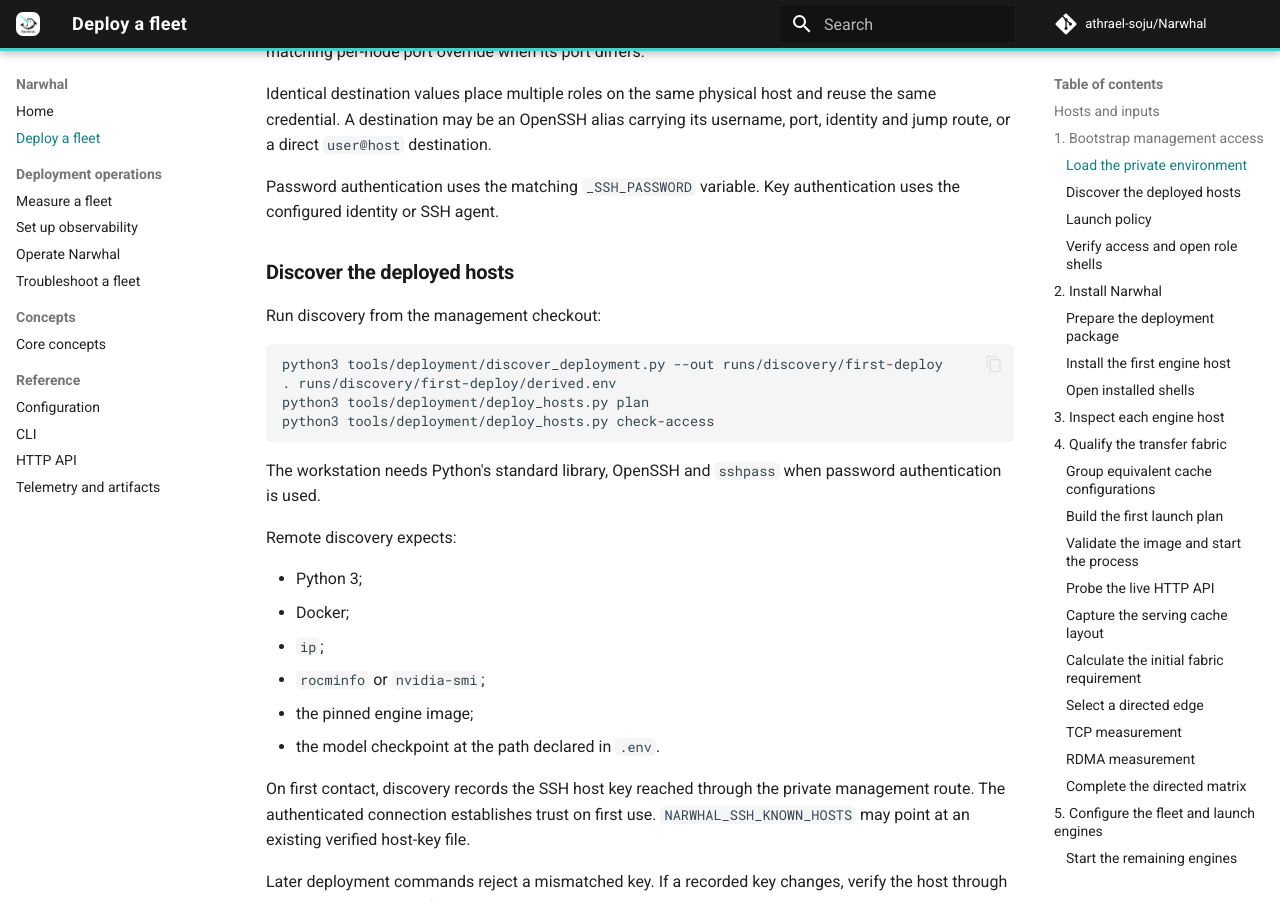
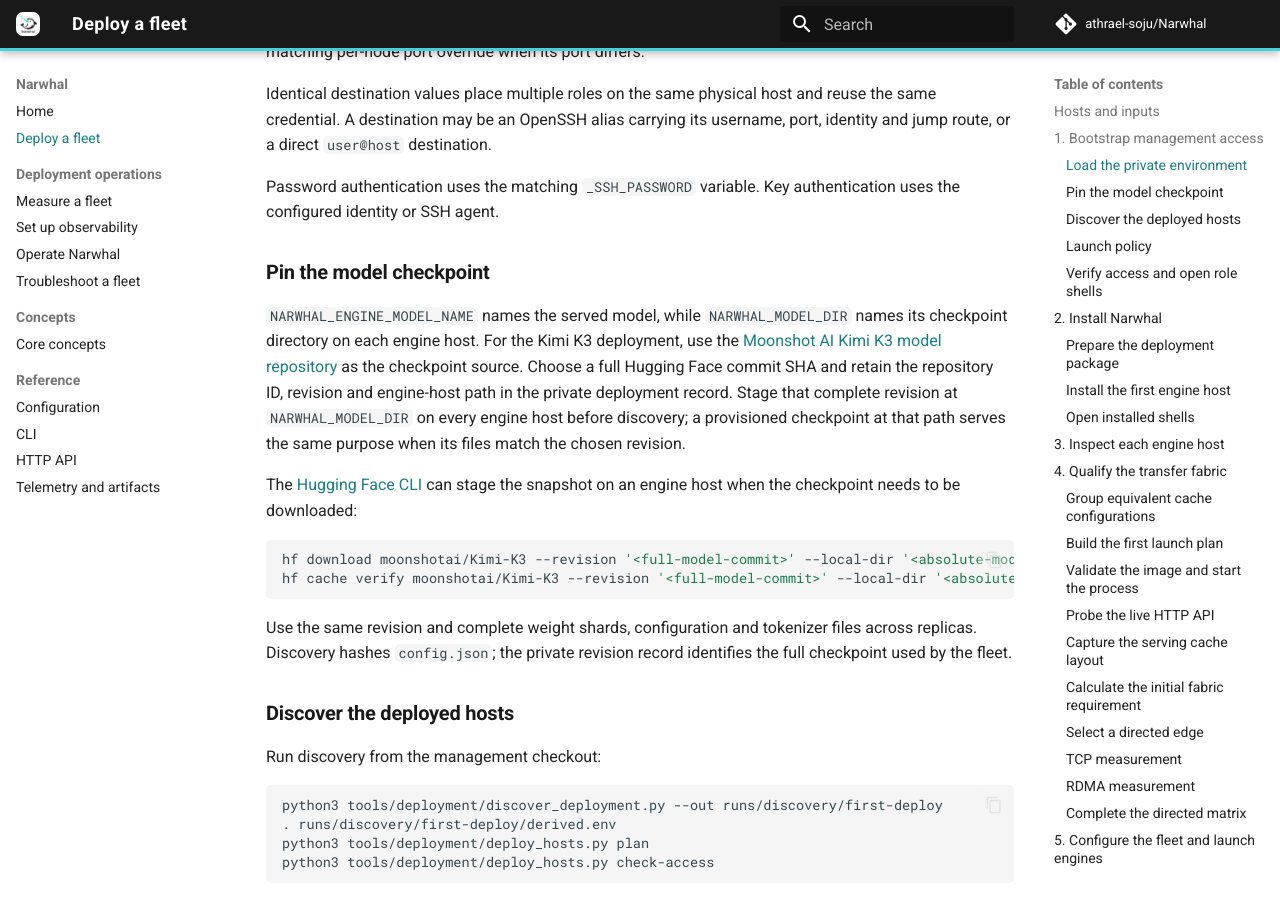
Before and after one commit to athrael-soju/Narwhal, an MkDocs documentation site: the page built from docs/Deploy.md, in a window 1280 px wide and 900 px high, scrolled down 2168 px. Built offline with MkDocs 1.6.1 and Material for MkDocs 9.7.7, drawn with Linux system fonts in a browser that asks for light colours; comment, search, counter and statistics services are not loaded.

Commit message:
docs: update deployment documentation to include model checkpoint details

````diff
--- a/docs/Deploy.md
+++ b/docs/Deploy.md
@@ -51,6 +51,19 @@ Discovery reads each node's unique global address on `NARWHAL_FABRIC_INTERFACE`,
 Identical destination values place multiple roles on the same physical host and reuse the same credential. A destination may be an OpenSSH alias carrying its username, port, identity and jump route, or a direct `user@host` destination.
 
 Password authentication uses the matching `_SSH_PASSWORD` variable. Key authentication uses the configured identity or SSH agent.
+
+### Pin the model checkpoint
+
+`NARWHAL_ENGINE_MODEL_NAME` names the served model, while `NARWHAL_MODEL_DIR` names its checkpoint directory on each engine host. For the Kimi K3 deployment, use the [Moonshot AI Kimi K3 model repository](https://huggingface.co/moonshotai/Kimi-K3) as the checkpoint source. Choose a full Hugging Face commit SHA and retain the repository ID, revision and engine-host path in the private deployment record. Stage that complete revision at `NARWHAL_MODEL_DIR` on every engine host before discovery; a provisioned checkpoint at that path serves the same purpose when its files match the chosen revision.
+
+The [Hugging Face CLI](https://huggingface.co/docs/huggingface_hub/guides/cli) can stage the snapshot on an engine host when the checkpoint needs to be downloaded:
+
+```bash
+hf download moonshotai/Kimi-K3 --revision '<full-model-commit>' --local-dir '<absolute-model-dir>'
+hf cache verify moonshotai/Kimi-K3 --revision '<full-model-commit>' --local-dir '<absolute-model-dir>' --fail-on-missing-files
+```
+
+Use the same revision and complete weight shards, configuration and tokenizer files across replicas. Discovery hashes `config.json`; the private revision record identifies the full checkpoint used by the fleet.
 
 ### Discover the deployed hosts
 
````
Also changed, not shown: 1 other file.
